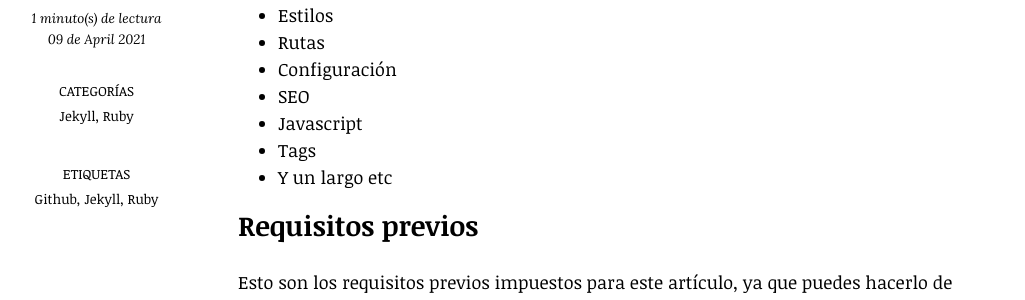
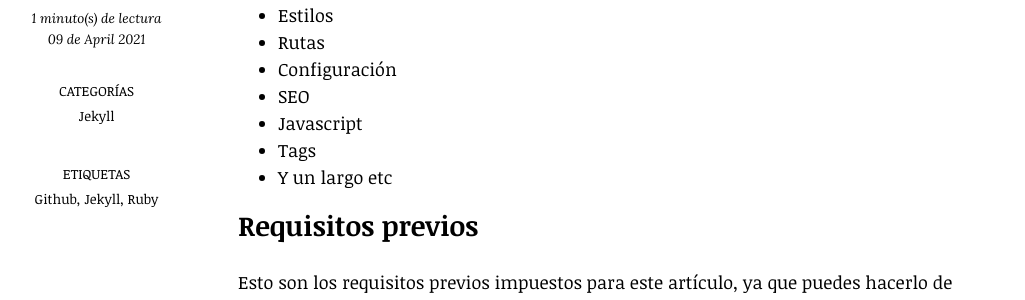
Before and after one commit to noobchamp/blog, a Jekyll site: the page built from _posts/2021-04-08-crear-blog-jekyll-desde-plantilla.markdown, in a window 1280 px wide and 900 px high, scrolled down 896 px. Shown: the part 154-454 px from the top of the window, without its empty margins (137-1162 px from the left). Built offline with Jekyll 4.4.1, drawn with Linux system fonts in a browser that asks for light colours; nearby versions of some CDN libraries; comment, search, counter and statistics services are not loaded.

Commit message:
Ruby NO category

```diff
--- a/_posts/2021-04-07-crear-un-sitio-web-estatico-gratis-jekyll.markdown
+++ b/_posts/2021-04-07-crear-un-sitio-web-estatico-gratis-jekyll.markdown
@@ -7,7 +7,6 @@ image:
 author: pancho
 categories:
   - Jekyll
-  - Ruby
 show_excerpts: true
 tags:
   - Jekyll
--- a/_posts/2021-04-08-crear-blog-jekyll-desde-plantilla.markdown
+++ b/_posts/2021-04-08-crear-blog-jekyll-desde-plantilla.markdown
@@ -6,7 +6,6 @@ image:
 author: yoko
 categories:
   - Jekyll
-  - Ruby
 show_excerpts: true
 tags:
   - Jekyll
--- a/_posts/2021-04-09-Jekyll-publicar-gratis-ci.markdown
+++ b/_posts/2021-04-09-Jekyll-publicar-gratis-ci.markdown
@@ -6,7 +6,6 @@ image:
 author: bowie
 categories:
   - Jekyll
-  - Ruby
 show_excerpts: true
 tags:
   - Jekyll
```
